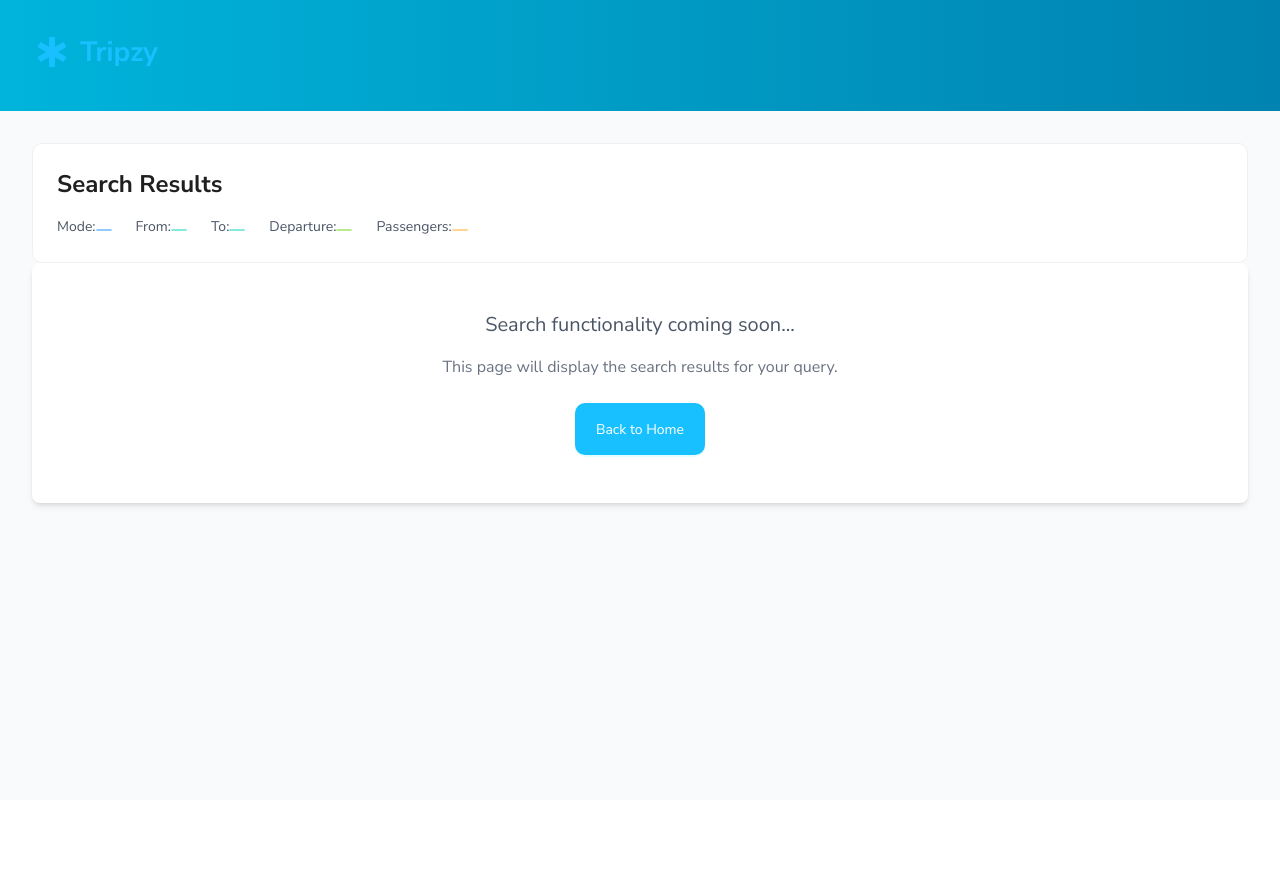
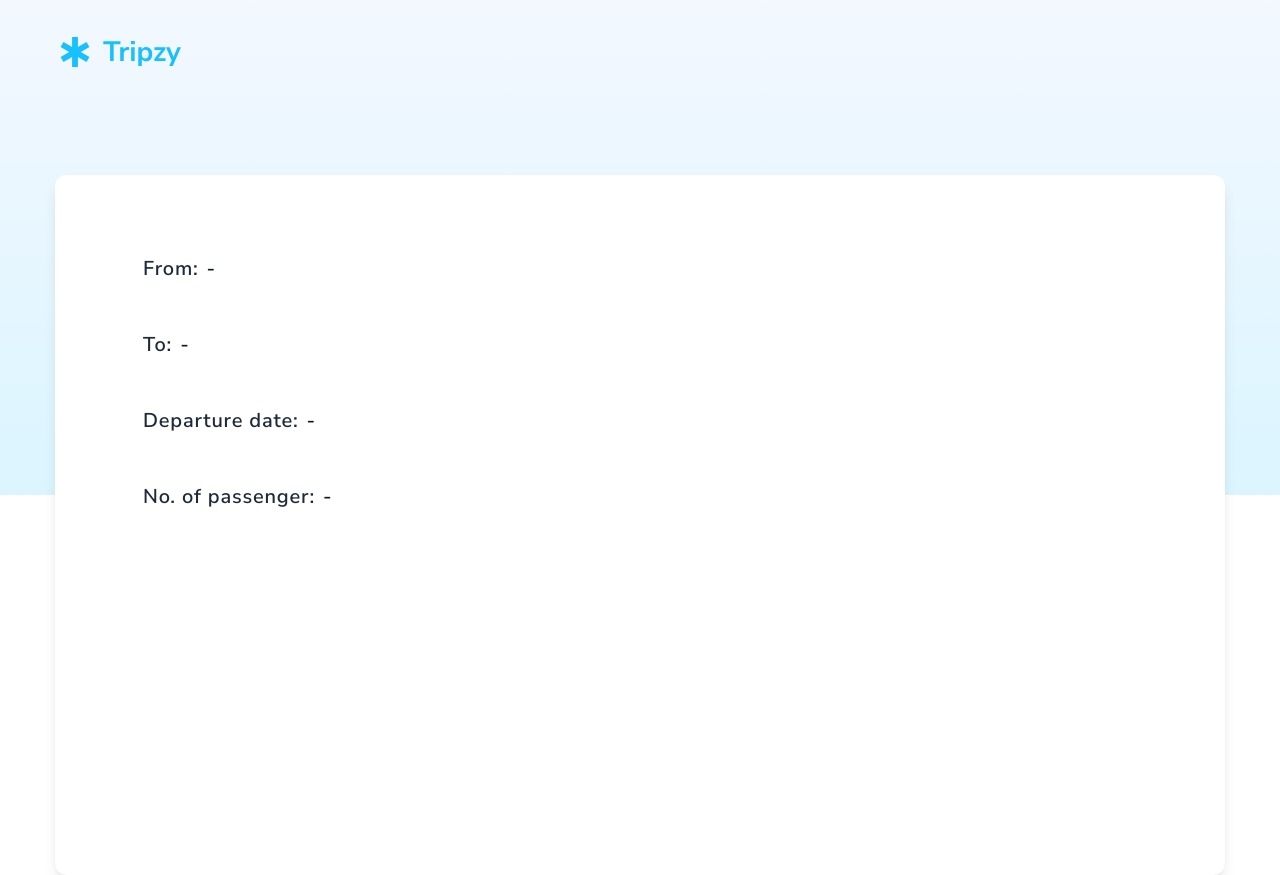
Before and after one commit to litdclitus/tripzy-frontend-test-NguyenHaiDang, a Next.js app: page /search in a window 1280 px wide. Before the commit the page ends 800 px from the top, so only its background shows below. Built offline with nearby package versions, Linux system fonts and the light colour scheme; what @ant-design/nextjs-registry would draw is missing.

Commit message:
update search result page and url query navigation

```diff
--- /dev/null
+++ b/app/components/Background.tsx
@@ -0,0 +1,68 @@
+import Image from "next/image";
+import Link from "next/link";
+
+interface BackgroundProps {
+  showTitle?: boolean;
+  children?: React.ReactNode;
+  formMaxWidth?: string;
+}
+
+export default function Background({
+  showTitle = false,
+  children,
+  formMaxWidth = "1170px",
+}: BackgroundProps) {
+  return (
+    <div className="min-h-screen bg-white">
+      {/* Background Section */}
+      <div className="relative h-[495px] overflow-hidden">
+        <Image
+          src="/BG.svg"
+          alt="Background"
+          width={1728}
+          height={495}
+          priority
+          className="absolute inset-0 w-full h-full object-cover"
+        />
+
+        {/* Content */}
+        <div className="relative z-10 h-full">
+          <div className="max-w-7xl mx-auto px-4 sm:px-6 lg:px-8">
+            <div className="pt-8 pb-16">
+              <div className="flex justify-center">
+                <div className="w-full" style={{ maxWidth: formMaxWidth }}>
+                  <Link href="/">
+                    <Image
+                      src="/logo.svg"
+                      alt="Tripzy Logo"
+                      width={126}
+                      height={40}
+                      priority
+                      className="h-10 w-auto cursor-pointer"
+                    />
+                  </Link>
+                </div>
+              </div>
+            </div>
+
+            {/* Title - Only on homepage */}
+            {showTitle && (
+              <div className="text-center mb-12">
+                <h1 className="text-4xl md:text-[40px] font-semibold text-gray-900 mb-3 tracking-wide">
+                  Travel Smarter, Not Harder
+                </h1>
+                <p className="text-base md:text-lg text-gray-500 tracking-normal">
+                  Make every trip effortless. Tripzy lets you book rides and
+                  plan journeys with ease
+                </p>
+              </div>
+            )}
+          </div>
+        </div>
+      </div>
+
+      {/* Children Content */}
+      {children}
+    </div>
+  );
+}
--- a/app/components/SearchForm.tsx
+++ b/app/components/SearchForm.tsx
@@ -2,6 +2,7 @@
 
 import Image from "next/image";
 import { useState } from "react";
+import { useRouter } from "next/navigation";
 import { Tabs } from "antd";
 import { Dayjs } from "dayjs";
 import styles from "./SearchForm/SearchForm.module.css";
@@ -10,6 +11,7 @@ import { TAB_CONFIG, ValidationErrors } from "./SearchForm/types";
 import { locations } from "@/app/data/locations";
 
 export default function SearchForm() {
+  const router = useRouter();
   const [activeTab, setActiveTab] = useState("bus");
   const [fromLocation, setFromLocation] = useState("");
   const [toLocation, setToLocation] = useState("");
@@ -44,7 +46,7 @@ export default function SearchForm() {
       newErrors.returnDate = "Please select return date";
     }
 
-    // return date is not before departure date
+    // date is not before departure date
     if (isRoundTrip && returnDate && departureDate) {
       if (returnDate.isBefore(departureDate.startOf("day"))) {
         newErrors.returnDate = "Return date cannot be before departure date";
@@ -59,18 +61,23 @@ export default function SearchForm() {
     if (validateForm()) {
       // Clear errors if validation passes
       setErrors({});
-      // Navigate to search page or perform search
-      console.log("Search:", {
-        fromLocation,
-        toLocation,
-        departureDate,
-        returnDate,
-        passengers,
-      });
+
+      // Build query parameters
+      const params = new URLSearchParams();
+      params.append("mode", activeTab);
+      params.append("from", fromLocation);
+      params.append("to", toLocation);
+      params.append("dep", departureDate!.format("YYYY-MM-DD"));
+      if (isRoundTrip && returnDate) {
+        params.append("ret", returnDate.format("YYYY-MM-DD"));
+      }
+      params.append("pax", passengers.toString());
+
+      router.push(`/search?${params.toString()}`);
     }
   };
 
-  // Clear error when user changes the field
+  // Clear error when data filled
   const handleFromChange = (value: string) => {
     setFromLocation(value);
     if (errors.fromLocation) {
--- a/app/page.tsx
+++ b/app/page.tsx
@@ -1,49 +1,9 @@
-import Image from "next/image";
 import SearchForm from "./components/SearchForm";
+import Background from "./components/Background";
 
 export default function Home() {
   return (
-    <div className="min-h-screen bg-white">
-      {/* Background Section */}
-      <div className="relative h-[495px] overflow-hidden">
-        <Image
-          src="/BG.svg"
-          alt="Background"
-          width={1728}
-          height={495}
-          priority
-          className="absolute inset-0 w-full h-full object-cover"
-        />
-
-        {/* Content */}
-        <div className="relative z-10 h-full">
-          <div className="max-w-7xl mx-auto px-4 sm:px-6 lg:px-8">
-            <div className="pt-8 pb-16">
-              <Image
-                src="/logo.svg"
-                alt="Tripzy Logo"
-                width={126}
-                height={40}
-                priority
-                className="h-10 w-auto"
-              />
-            </div>
-
-            {/* Title */}
-            <div className="text-center mb-12">
-              <h1 className="text-4xl md:text-[40px] font-semibold text-gray-900 mb-3 tracking-wide">
-                Travel Smarter, Not Harder
-              </h1>
-              <p className="text-base md:text-lg text-gray-500 tracking-normal">
-                Make every trip effortless. Tripzy lets you book rides and plan
-                journeys with ease
-              </p>
-            </div>
-          </div>
-        </div>
-      </div>
-
-      {/* Search Form */}
+    <Background showTitle={true}>
       <div className="relative z-20" style={{ marginTop: "-160px" }}>
         <div className="max-w-7xl mx-auto px-4 sm:px-6 lg:px-8">
           <div className="flex justify-center">
@@ -53,10 +13,6 @@ export default function Home() {
           </div>
         </div>
       </div>
-
-      <div className="bg-white pt-32 pb-8">
-        <div className="max-w-7xl mx-auto px-4 sm:px-6 lg:px-8"></div>
-      </div>
-    </div>
+    </Background>
   );
 }
--- a/app/search/page.tsx
+++ b/app/search/page.tsx
@@ -1,9 +1,8 @@
 "use client";
 
-import Image from "next/image";
 import { useSearchParams } from "next/navigation";
-import { Card, Tag, Button } from "antd";
-import Link from "next/link";
+import dayjs from "dayjs";
+import Background from "../components/Background";
 
 export default function SearchPage() {
   const searchParams = useSearchParams();
@@ -15,87 +14,72 @@ export default function SearchPage() {
   const ret = searchParams.get("ret");
   const pax = searchParams.get("pax");
 
+  const formatDate = (dateStr: string | null) => {
+    if (!dateStr) return "";
+    return dayjs(dateStr).format("DD/MM/YYYY");
+  };
+
   return (
-    <div className="min-h-screen bg-gray-50">
-      {/* Header */}
-      <header className="relative bg-linear-to-r from-[#00B4DB] to-[#0083B0] py-8 px-4 sm:px-6 lg:px-8">
-        <div className="max-w-7xl mx-auto">
-          <Link href="/" className="inline-block">
-            <Image
-              src="/logo.svg"
-              alt="Tripzy Logo"
-              width={126}
-              height={40}
-              priority
-              className="h-10 w-auto"
-            />
-          </Link>
-        </div>
-      </header>
+    <Background formMaxWidth="1170px">
+      {/* Search Result Form */}
+      <div className="relative z-20" style={{ marginTop: "-320px"}}>
+        <div className="max-w-7xl mx-auto px-4 sm:px-6 lg:px-8">
+          <div className="flex justify-center">
+            <div className="w-full" style={{ maxWidth: "1170px" }}>
+              <div className="bg-white rounded-xl shadow-lg px-22 py-20" style={{ minHeight: "700px" }}>
+                <div className="space-y-12">
+            <div className="tracking-wider">
+              <span className="text-xl font-semibold text-gray-800 min-w-[140px] mr-2">
+                From:
+              </span>
+              <span className="text-xl font-semibold text-gray-900">
+                {from || "-"}
+              </span>
+            </div>
 
-      {/* Search Results */}
-      <main className="max-w-7xl mx-auto px-4 sm:px-6 lg:px-8 py-8">
-        <Card className="mb-6">
-          <h1 className="text-2xl font-bold mb-4">Search Results</h1>
+            <div className="tracking-wider">
+              <span className="text-xl font-semibold text-gray-800 min-w-[140px] mr-2">
+                To:
+              </span>
+              <span className="text-xl font-semibold text-gray-900">
+                {to || "-"}
+              </span>
+            </div>
 
-          <div className="space-y-3">
-            <div className="flex items-center gap-4 flex-wrap">
-              <div>
-                <span className="text-gray-600 text-sm">Mode:</span>
-                <Tag color="blue" className="ml-2">
-                  {mode}
-                </Tag>
+            <div className="tracking-wider">
+              <span className="text-xl font-semibold text-gray-800 min-w-[140px] mr-2">
+                Departure date:
+              </span>
+              <span className="text-xl font-semibold text-gray-900">
+                {formatDate(dep) || "-"}
+              </span>
+            </div>
+
+            {ret && (
+              <div className="tracking-wider">
+                <span className="text-xl font-semibold text-gray-800 min-w-[140px] mr-2">
+                  Return date:
+                </span>
+                <span className="text-xl font-semibold text-gray-900">
+                  {formatDate(ret)}
+                </span>
               </div>
-              <div>
-                <span className="text-gray-600 text-sm">From:</span>
-                <Tag color="cyan" className="ml-2">
-                  {from}
-                </Tag>
-              </div>
-              <div>
-                <span className="text-gray-600 text-sm">To:</span>
-                <Tag color="cyan" className="ml-2">
-                  {to}
-                </Tag>
-              </div>
-              <div>
-                <span className="text-gray-600 text-sm">Departure:</span>
-                <Tag color="green" className="ml-2">
-                  {dep}
-                </Tag>
-              </div>
-              {ret && (
-                <div>
-                  <span className="text-gray-600 text-sm">Return:</span>
-                  <Tag color="green" className="ml-2">
-                    {ret}
-                  </Tag>
+            )}
+
+            <div className="tracking-wider">
+              <span className="text-xl font-semibold text-gray-800 min-w-[140px] mr-2">
+                No. of passenger:
+              </span>
+              <span className="text-xl font-semibold text-gray-900">
+                {pax || "-"}
+              </span>
+            </div>
                 </div>
-              )}
-              <div>
-                <span className="text-gray-600 text-sm">Passengers:</span>
-                <Tag color="orange" className="ml-2">
-                  {pax}
-                </Tag>
               </div>
             </div>
           </div>
-        </Card>
-
-        <div className="bg-white rounded-lg p-12 text-center shadow-md">
-          <h2 className="text-xl text-gray-600 mb-4">
-            Search functionality coming soon...
-          </h2>
-          <p className="text-gray-500 mb-6">
-            This page will display the search results for your query.
-          </p>
-          <Link href="/">
-            <Button type="primary" size="large">
-              Back to Home
-            </Button>
-          </Link>
         </div>
-      </main>
-    </div>
+      </div>
+    </Background>
   );
 }
```
